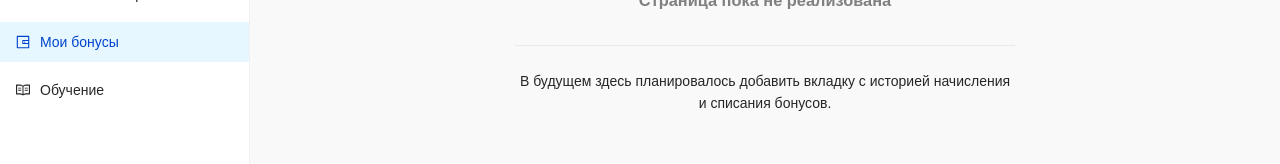
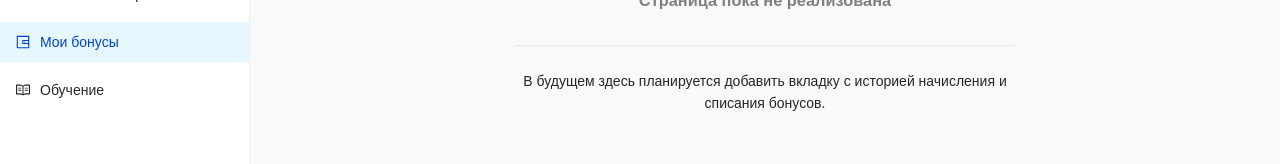
Before and after one commit to RTUITLab/MoscowCityHack-Front, a Next.js app: page /account/bonuses in a window 1280 px wide. Shown: the part 244-408 px from the top of the page. Built offline with nearby package versions, Linux system fonts and the light colour scheme; a web font is replaced by a local one.

Commit message:
Word fixes

```diff
--- a/pages/account/bonuses.js
+++ b/pages/account/bonuses.js
@@ -23,7 +23,7 @@ export default function Bonuses() {
     <h3 style={{ color: 'gray' }}>Страница пока не реализована</h3>
     <Divider />
     <span style={{ textAlign: 'center' }}>
-     В будущем здесь планировалось добавить вкладку с историей начисления и
+     В будущем здесь планируется добавить вкладку с историей начисления и
      списания бонусов.
     </span>
    </div>
--- a/pages/account/friends.js
+++ b/pages/account/friends.js
@@ -23,7 +23,7 @@ export default function Friends() {
     <h3 style={{ color: 'gray' }}>Страница пока не реализована</h3>
     <Divider />
     <span style={{ textAlign: 'center' }}>
-     В будущем здесь планировалось добавить вкладку со списком друзей.
+     В будущем здесь планируется добавить вкладку со списком друзей.
     </span>
    </div>
   </div>
--- a/pages/account/learning/index.js
+++ b/pages/account/learning/index.js
@@ -11,7 +11,6 @@ export default function LearningPage() {
       desc: 'Вы научитесь оказывать первую помощь на мероприятиях',
       count: 7,
       time: 2,
-      link: 'Курс волонтёра-медика',
      }}
      style={{ backgroundColor: '#f14f45' }}
     />
```
